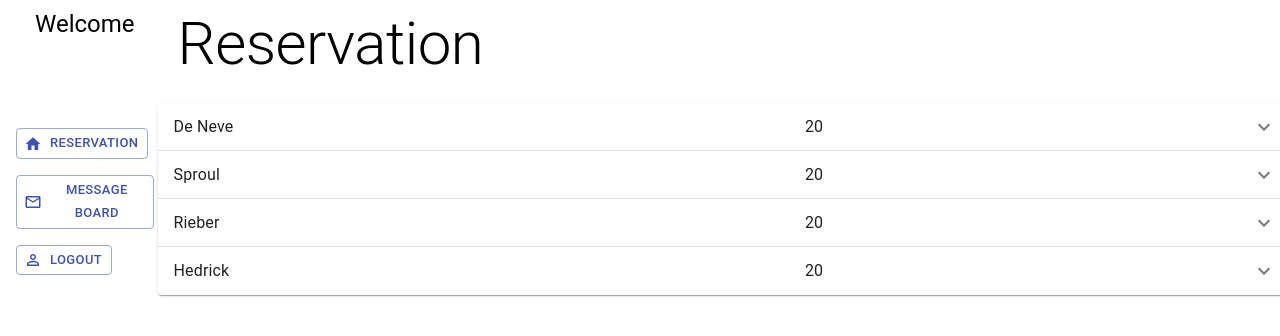
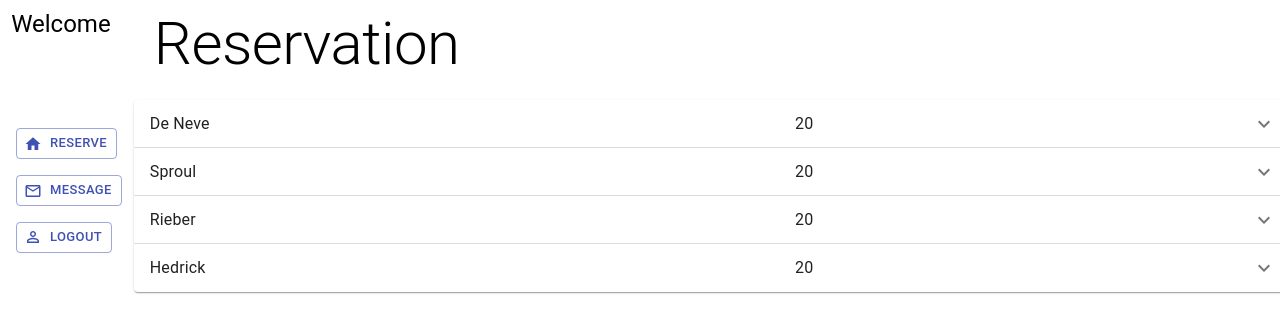
Before and after one commit to will570/cart-reservation, a React (Create React App) app in the folder frontend/client/: page /reservation in a window 1280 px wide. Shown: the top 336 px of the page. Built offline with nearby package versions, Linux system fonts and the light colour scheme.

Commit message:
Modify look of reservation page (sidebar)

```diff
--- a/frontend/client/src/components/Sidebar.js
+++ b/frontend/client/src/components/Sidebar.js
@@ -51,11 +51,11 @@ function Sidebar() {
                     <Grid item xs container spacing={2} direction="column" wrap="nowrap" zeroMinWidth>
 
                         <Grid item>
-                            <SidebarLink text = "Reservation"  Icon={HomeIcon} />
+                            <SidebarLink text = "Reserve"  Icon={HomeIcon} />
                         </Grid>
 
                         <Grid item>
-                            <SidebarLink text = "Message Board" Icon={MailOutlineIcon} />
+                            <SidebarLink text = "Message" Icon={MailOutlineIcon} />
                         </Grid>
 
                         <Grid item>
--- a/frontend/client/src/pages/ReservationPage.js
+++ b/frontend/client/src/pages/ReservationPage.js
@@ -15,7 +15,7 @@ function ReservationPage() {
             p:2
         }}
         >
-            <Grid container spacing={2} columns={20} direction="row">
+            <Grid container spacing={5} direction="row">
                 <Grid item xs="auto">
                     <Sidebar />
                 </Grid>
```
